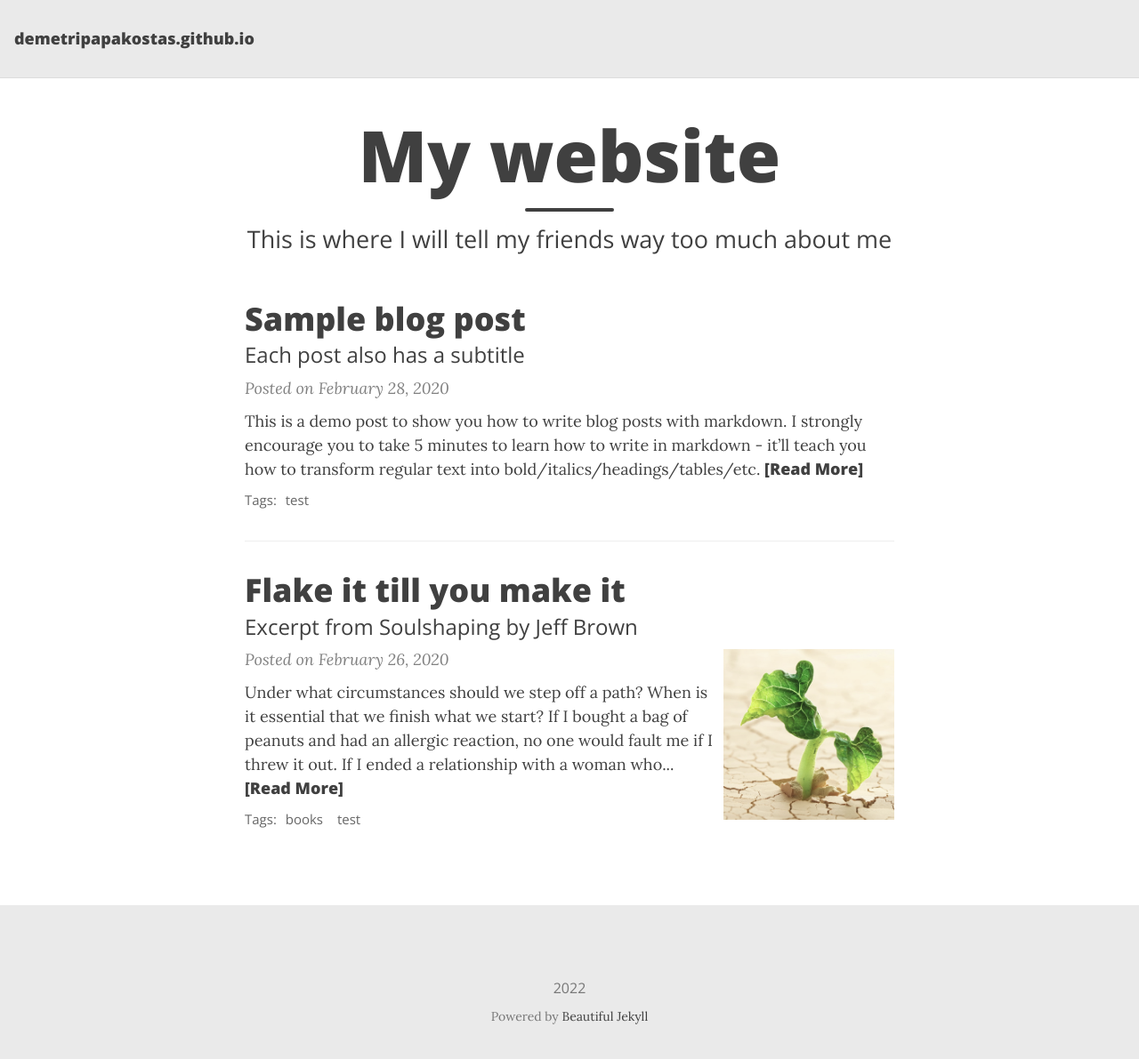
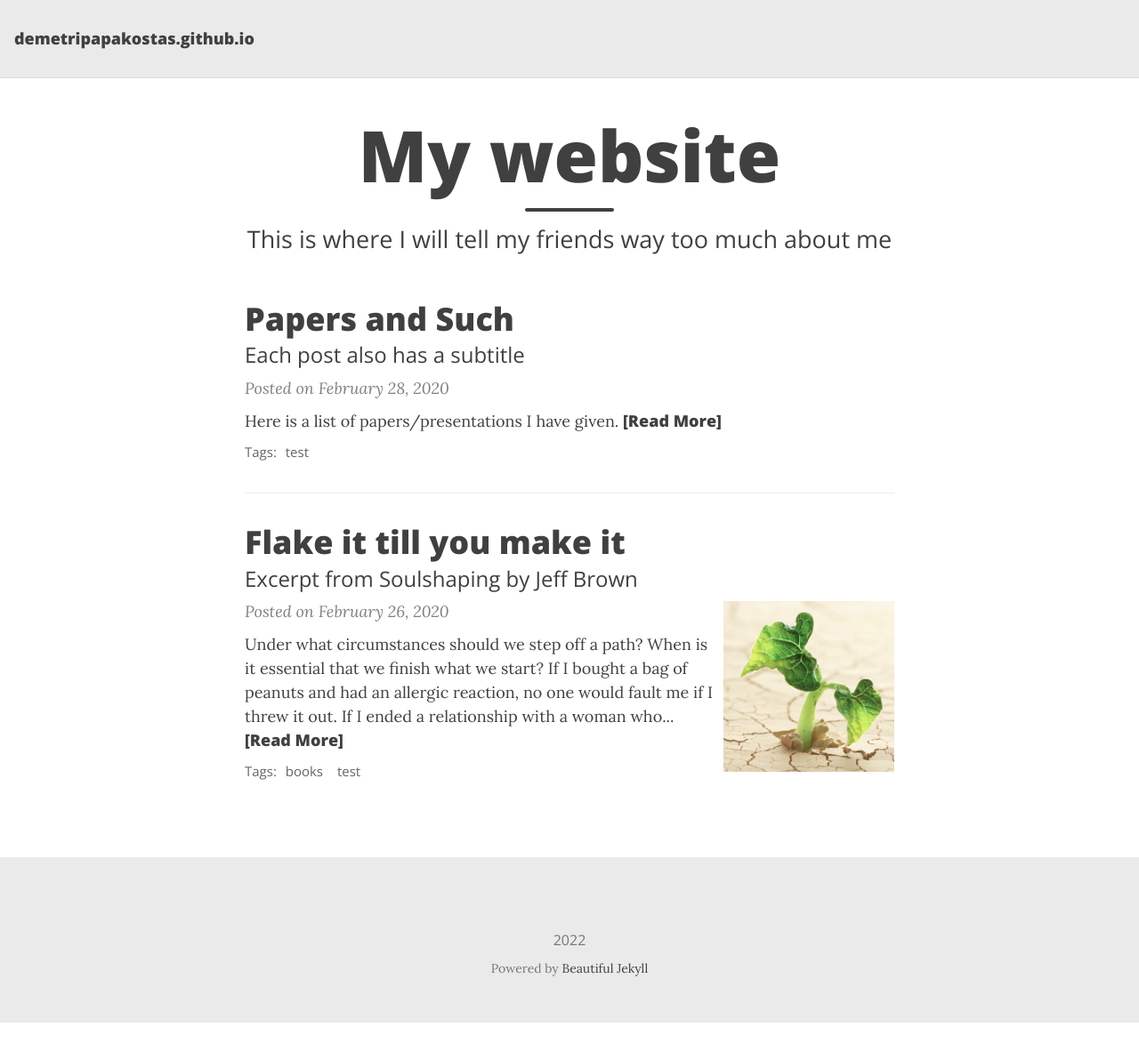
Before and after one commit to demetrios1/demetripapakostas.github.io, a Jekyll site: the page built from index.html, in a window 1280 px wide and 1204 px high. Shown: the top 1191 px of the window at 89% size. Built offline with Jekyll 4.4.1, drawn with Linux system fonts in a browser that asks for light colours; nearby versions of some CDN libraries.

Commit message:
Update 2020-02-28-test-markdown.md

```diff
--- a/_posts/2020-02-28-test-markdown.md
+++ b/_posts/2020-02-28-test-markdown.md
@@ -1,14 +1,19 @@
 ---
 layout: post
-title: Sample blog post
+title: Papers and Such
 subtitle: Each post also has a subtitle
 gh-repo: daattali/beautiful-jekyll
-gh-badge: [star, fork, follow]
-tags: [test]
+gh-badge:
+  - star
+  - fork
+  - follow
+tags:
+  - test
 comments: true
+published: true
 ---
 
-This is a demo post to show you how to write blog posts with markdown.  I strongly encourage you to [take 5 minutes to learn how to write in markdown](https://markdowntutorial.com/) - it'll teach you how to transform regular text into bold/italics/headings/tables/etc.
+Here is a list of papers/presentations I have given.
 
 **Here is some bold text**
 
@@ -65,7 +70,7 @@ You can add notification, warning and error boxes like this:
 ### Notification
 
 {: .box-note}
-**Note:** This is a notification box.
+**Note:** [Do Forecasts of Bankruptcy Cause Bankruptcy?](https://arxiv.org/abs/2106.04503) - it'll teach you how to transform regular text into bold/italics/headings/tables/etc.
 
 ### Warning
 
```
